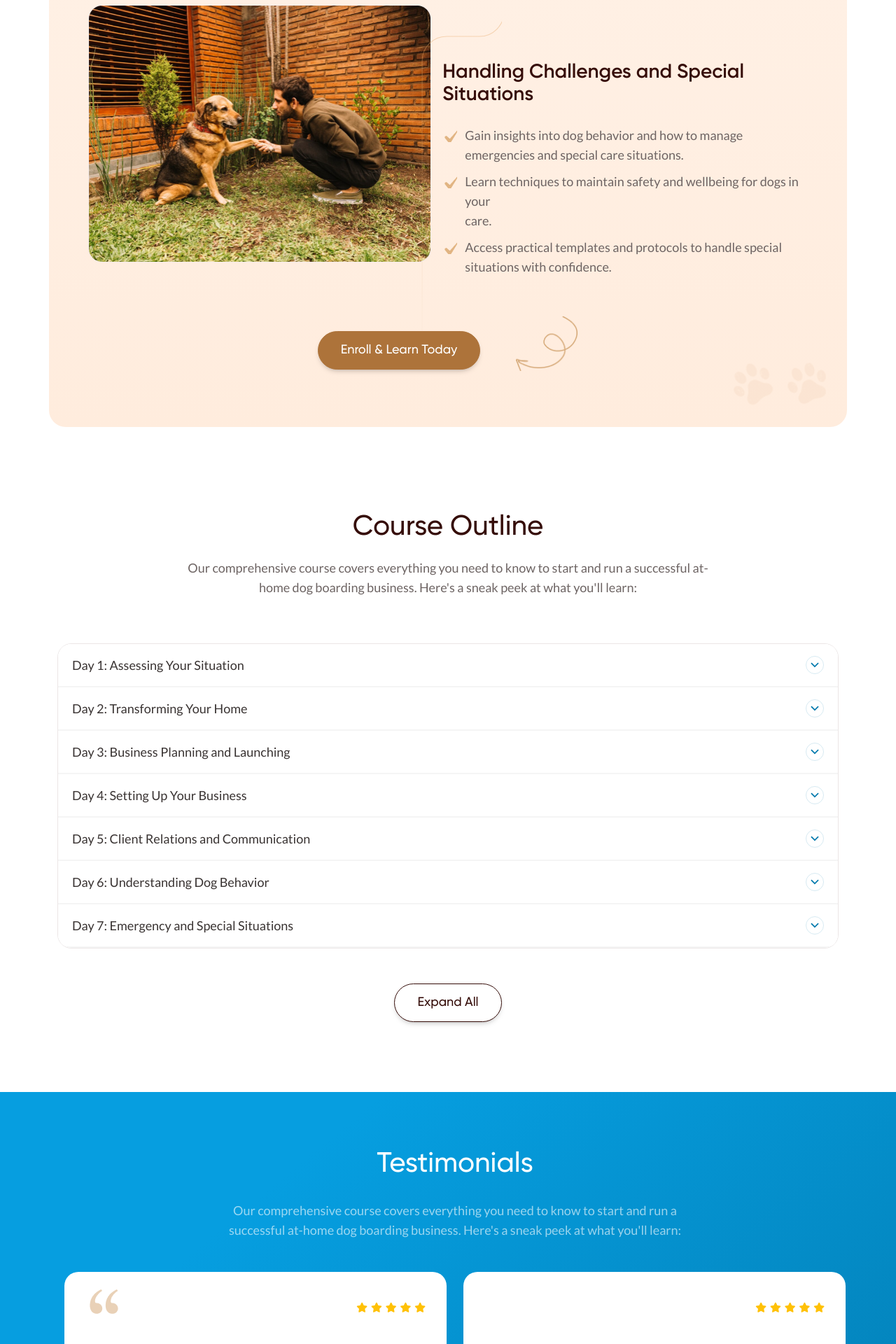
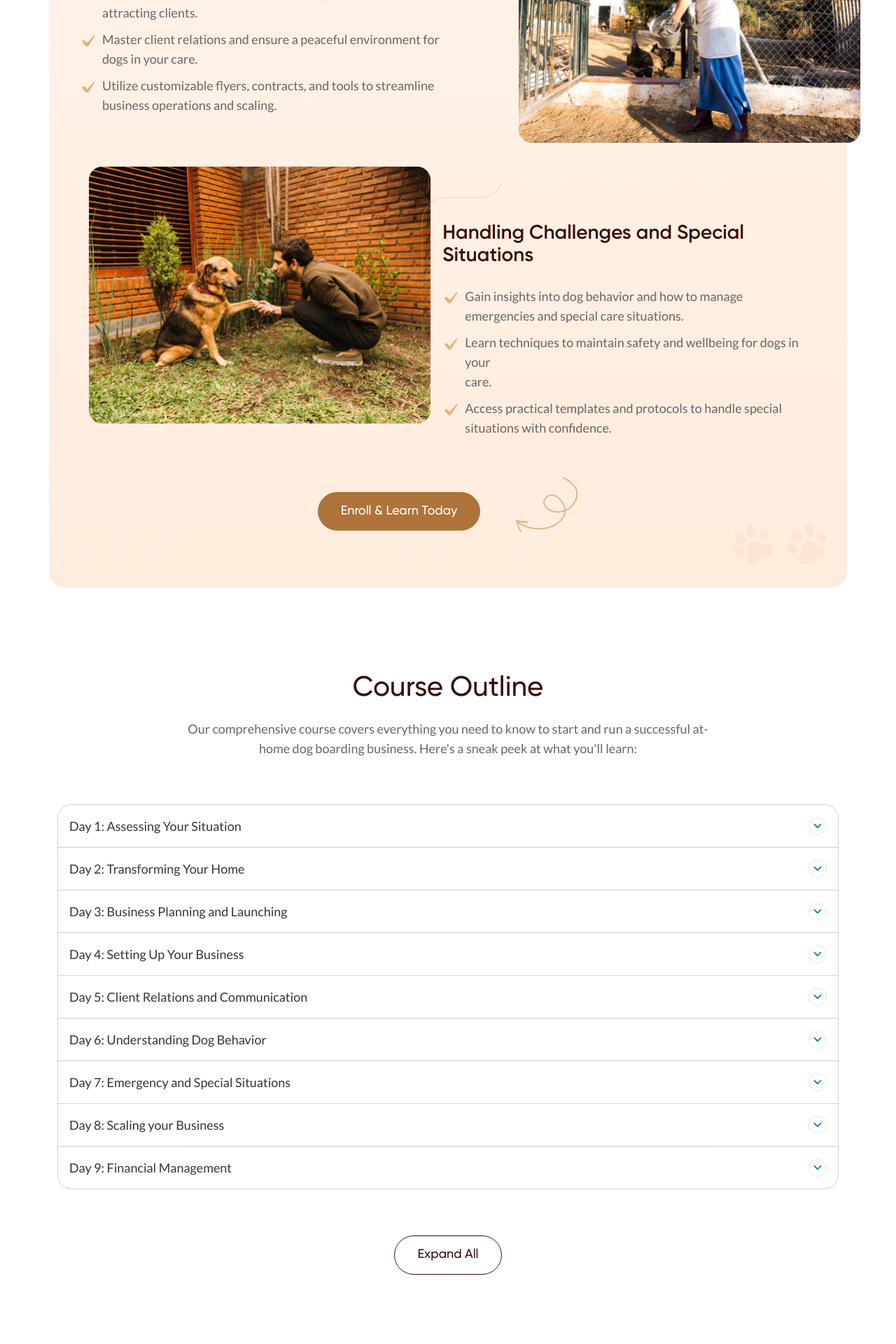
Before and after one commit to cskevint/hafh-web, a PHP site: page /online-course/index.html in a window 1280 px wide. Shown: the part 2760-4680 px from the top of the page at 70% size. Run offline with PHP 8.4, Linux system fonts and the light colour scheme.

Commit message:
first pass fixes

```diff
--- a/online-course/css/style.css
+++ b/online-course/css/style.css
@@ -59,20 +59,10 @@
     height: 100%;
 }
 
-.container {
-    width: 1280px;
-}
-
 .container-fluid.banner-section {
     background: linear-gradient(154.16deg, #FFFBF9 16.31%, #FFE6D2 89.83%);
     padding-top: 30px;
     padding-bottom: 50px;
-}
-
-.header-section {
-    display: flex;
-    justify-content: space-between;
-    align-items: center;
 }
 
 .flowerimage img {
@@ -405,11 +395,11 @@
     right: 39px;
     top: 0;
 }*/
-.col-md-7.second {
+.second {
     position: relative;
 }
 
-.col-md-7.second:before {
+.second:before {
     position: absolute;
     content: '';
     width: 50px;
@@ -563,6 +553,34 @@
 }
 
 
+#courseOutline .card {
+    border-radius: 0;
+    border-bottom: 0;
+}
+
+#courseOutline .card .card-header {
+    border-bottom-width: 0;
+}
+
+#courseOutline .card .card-header:has(.accordion-button:not(.collapsed)) {
+    background-color: rgba(238, 250, 255, 0.5) !important;
+    border-bottom-width: 1px;
+}
+
+#courseOutline .card:first-child, #courseOutline .card:first-child .card-header {
+    border-top-left-radius: 20px;
+    border-top-right-radius: 20px;
+}
+
+#courseOutline .card:last-child, #courseOutline .card:last-child .card-header {
+    border-bottom-left-radius: 20px;
+    border-bottom-right-radius: 20px;
+}
+
+#courseOutline .card:last-child .card-header {
+    border-bottom-width: 1px;
+}
+
 button.accordion-button {
     font-family: "Lato", serif;
     font-size: 18px;
@@ -572,17 +590,6 @@
     text-underline-position: from-font;
     text-decoration-skip-ink: none;
     color: #393332 !important;
-    !i;
-    !;
-    background: #fff !important;
-    !i;
-    !;
-}
-
-div#accordionFlushExample {
-    border: 1px solid #EBE6E6;
-    border-radius: 20px;
-    overflow: hidden;
 }
 
 .accordion-body {
@@ -611,11 +618,6 @@
     color: #6D6463;
     padding-bottom: 15px;
     border-bottom: 1px solid #DFE5E8;
-}
-
-.accordion-button.collapsed {
-    background-color: #f8f9fa;
-    /* Background color when collapsed */
 }
 
 .accordion-button:focus {
@@ -666,6 +668,14 @@
 ul.list-unstyled.d-flex.justify-content-right.text-warning.mb-0 {
     justify-content: right;
     margin-top: 8px;
+}
+
+.accordion-option .toggle-accordion:before {
+    content: "Expand All";
+}
+
+.accordion-option .toggle-accordion.active:before {
+    content: "Collapse All";
 }
 
 section.testimonial-section {
@@ -1023,18 +1033,6 @@
     margin-bottom: 20px;
 }
 
-.show-all .course-btn.btns {
-    display: none;
-}
-
-.hide-acc {
-    display: none;
-}
-
-.show-all .hide-acc {
-    display: block;
-}
-
 @media (min-width:767px) {
     p.testimonial-desc {
         margin: 0 auto 16px;
--- a/online-course/index.html
+++ b/online-course/index.html
@@ -4,20 +4,10 @@
 <head>
   <meta charset="utf-8">
   <meta name="viewport" content="width=device-width, initial-scale=1">
-  <!-- MDB CSS -->
-  <link href="https://cdn.jsdelivr.net/npm/mdb-ui-kit/css/mdb.min.css" rel="stylesheet">
 
-  <!-- Bootstrap CSS (if you're using Bootstrap, make sure it's there as well) -->
-  <!-- <link href="https://cdn.jsdelivr.net/npm/bootstrap/dist/css/bootstrap.min.css" rel="stylesheet"> -->
+  <link href="https://www.houndawayfromhome.com/styles/sass/dist/hafh-bootstrap.css" rel="stylesheet">
+  <script src="https://cdn.jsdelivr.net/npm/bootstrap@5.3.3/dist/js/bootstrap.bundle.min.js"></script>
 
-  <!-- MDB JS -->
-  <script type="text/javascript" src="https://cdn.jsdelivr.net/npm/mdb-ui-kit/js/mdb.min.js"></script>
-
-  <!-- Bootstrap JS (needed for carousel to function properly) -->
-  <!-- <script type="text/javascript" src="https://cdn.jsdelivr.net/npm/bootstrap/dist/js/bootstrap.bundle.min.js"></script> -->
-
-  <link href="https://cdn.jsdelivr.net/npm/bootstrap@5.3.3/dist/css/bootstrap.min.css" rel="stylesheet">
-  <script src="https://cdn.jsdelivr.net/npm/bootstrap@5.3.3/dist/js/bootstrap.bundle.min.js"></script>
   <script src="js/custom.js"></script>
   <link rel="stylesheet" href="css/style.css">
 
@@ -31,9 +21,65 @@
 
 <body>
 
+  <div class="container my-5">
+    <h2>HAFH Bootstrap Theme Colors</h2>
+    <div class="row">
+      <div class="col">
+        <div class="p-1 bg-primary text-white">.bg-primary</div>
+      </div>
+      <div class="col">
+        <div class="p-1 bg-secondary text-white">.bg-secondary</div>
+      </div>
+      <div class="col">
+        <div class="p-1 bg-success text-white">.bg-success</div>
+      </div>
+      <div class="col">
+        <div class="p-1 bg-danger text-white">.bg-danger</div>
+      </div>
+      <div class="col">
+        <div class="p-1 bg-warning text-dark">.bg-warning</div>
+      </div>
+      <div class="col">
+        <div class="p-1 bg-info text-white">.bg-info</div>
+      </div>
+      <div class="col">
+        <div class="p-1 bg-light text-dark">.bg-light</div>
+      </div>
+      <div class="col">
+        <div class="p-1 bg-dark text-white">.bg-dark</div>
+      </div>
+    </div>
+    <div class="row">
+      <div class="col">
+        <div class="p-1 text-primary">.text-primary</div>
+      </div>
+      <div class="col">
+        <div class="p-1 text-secondary">.text-secondary</div>
+      </div>
+      <div class="col">
+        <div class="p-1 text-success">.text-success</div>
+      </div>
+      <div class="col">
+        <div class="p-1 text-danger">.text-danger</div>
+      </div>
+      <div class="col">
+        <div class="p-1 text-warning">.text-warning</div>
+      </div>
+      <div class="col">
+        <div class="p-1 text-info">.text-info</div>
+      </div>
+      <div class="col">
+        <div class="p-1 text-light bg-dark">.text-light</div>
+      </div>
+      <div class="col">
+        <div class="p-1 text-dark">.text-dark</div>
+      </div>
+    </div>
+  </div>
+
   <div class="container-fluid banner-section">
     <div class="container">
-      <div class="header-section">
+      <div class="d-flex justify-content-between align-items-center">
         <div class="logo">
           <img src="images/headerlogo.png">
         </div>
@@ -53,7 +99,7 @@
           <div class="col-md-6">
             <div class="banner-left-section">
 
-              <h5 class="title">Turn your love for dogs into a <span style="color: #D3A572;">profitable</span>, flexible
+              <h5 class="title">Turn your love for dogs into a <span class="text-success">profitable</span>, flexible
                 career!</h5>
               <div class="btn-content-desc">
                 <button type="button" class="btn">Enroll Now</button>
@@ -116,10 +162,10 @@
           <div class="pre-launch-content">
             <h2>Pre-launch Sale!</h2>
             <p>Includes</p>
-            <h3>75% Off<span> Lifetime Access</span>
-              <h3>Early Access<span> to the Course</span>
-                <h3>Free DogBoarders<span> Community Access</span>
-                  <h3>Daily Answers<span> to Your Questions</span>
+            <h3>75% Off<span> Lifetime Access</span></h3>
+            <h3>Early Access<span> to the Course</span></h3>
+            <h3>Free DogBoarders<span> Community Access</span></h3>
+            <h3>Daily Answers<span> to Your Questions</span></h3>
           </div>
         </div>
         <div class="col-md-4">
@@ -222,25 +268,24 @@
         <button type="button" class="btn">Enroll & Learn Today</button><img class="arrow-vector course"
           src="images/vectorleft.png">
       </div>
-
+    </div>
   </section>
 
-
-  <section class="course-outline">
+  <section  class="course-outline container-fluid">
     <div class="container">
       <h2 class="-outline-course-heading">Course Outline</h2>
       <p class="outline-course-desc">Our comprehensive course covers everything you need to know to start
         and run a successful at-<br>home dog boarding business. Here's a sneak peek at what you'll learn:</p>
-      <div class="accordion accordion-flush" id="accordionFlushExample">
-        <div class="accordion-item">
-          <h2 class="accordion-header">
-            <button class="accordion-button collapsed" type="button" data-bs-toggle="collapse"
-              data-bs-target="#flush-collapseOne" aria-expanded="false" aria-controls="flush-collapseOne">
+      <div id="courseOutline">
+        <div class="card">
+          <div class="card-header p-3 bg-white" role="tab" id="day1">
+            <button class="accordion-button collapsed" role="button" data-bs-toggle="collapse"
+              data-parent="#courseOutline" href="#day1-button" aria-expanded="false" aria-controls="day1-button">
               Day 1: Assessing Your Situation
             </button>
-          </h2>
-          <div id="flush-collapseOne" class="accordion-collapse collapse" data-bs-parent="#accordionFlushExample">
-            <div class="accordion-body">
+          </div>
+          <div class="card-body collapse p-0" id="day1-button" role="tabpanel" aria-labelledby="day1">
+            <div class="accordion-body p-3">
               <h4>Lesson 1 - Introduction</h4>
               <p>Welcome to the course! This session will set the foundation for starting your dog-sitting business.
                 Learn what to expect and how to build confidence in your ability to succeed.</p>
@@ -259,15 +304,15 @@
             </div>
           </div>
         </div>
-        <div class="accordion-item">
-          <h2 class="accordion-header">
-            <button class="accordion-button collapsed" type="button" data-bs-toggle="collapse"
-              data-bs-target="#flush-collapseTwo" aria-expanded="false" aria-controls="flush-collapseTwo">
+        <div class="card">
+          <div class="card-header p-3 bg-white" role="tab" id="day2">
+            <button class="accordion-button collapsed" role="button" data-bs-toggle="collapse"
+              data-parent="#courseOutline" href="#day2-button" aria-expanded="false" aria-controls="day2-button">
               Day 2: Transforming Your Home
             </button>
-          </h2>
-          <div id="flush-collapseTwo" class="accordion-collapse collapse" data-bs-parent="#accordionFlushExample">
-            <div class="accordion-body">
+          </div>
+          <div class="card-body collapse p-0" id="day2-button" role="tabpanel" aria-labelledby="day2">
+            <div class="accordion-body p-3">
               <h4>Lesson 1 - Introduction</h4>
               <p>Discover how to prepare your home to create a safe, functional, and inviting environment for dogs and
                 their owners.</p>
@@ -298,15 +343,15 @@
             </div>
           </div>
         </div>
-        <div class="accordion-item">
-          <h2 class="accordion-header">
-            <button class="accordion-button collapsed" type="button" data-bs-toggle="collapse"
-              data-bs-target="#flush-collapseThree" aria-expanded="false" aria-controls="flush-collapseThree">
+        <div class="card">
+          <div class="card-header p-3 bg-white" role="tab" id="day3">
+            <button class="accordion-button collapsed" role="button" data-bs-toggle="collapse"
+              data-parent="#courseOutline" href="#day3-button" aria-expanded="false" aria-controls="day3-button">
               Day 3: Business Planning and Launching
             </button>
-          </h2>
-          <div id="flush-collapseThree" class="accordion-collapse collapse" data-bs-parent="#accordionFlushExample">
-            <div class="accordion-body">
+          </div>
+          <div class="card-body collapse p-0" id="day3-button" role="tabpanel" aria-labelledby="day3">
+            <div class="accordion-body p-3">
               <h4>Lesson 1 - Creating your Business Plan</h4>
               <p>Discover how to prepare your home to create a safe, functional, and inviting environment for dogs and
                 their owners.</p>
@@ -328,16 +373,15 @@
             </div>
           </div>
         </div>
-
-        <div class="accordion-item">
-          <h2 class="accordion-header">
-            <button class="accordion-button collapsed" type="button" data-bs-toggle="collapse"
-              data-bs-target="#flush-collapseFourth" aria-expanded="false" aria-controls="flush-collapseThree">
+        <div class="card">
+          <div class="card-header p-3 bg-white" role="tab" id="day4">
+            <button class="accordion-button collapsed" role="button" data-bs-toggle="collapse"
+              data-parent="#courseOutline" href="#day4-button" aria-expanded="false" aria-controls="day4-button">
               Day 4: Setting Up Your Business
             </button>
-          </h2>
-          <div id="flush-collapseFourth" class="accordion-collapse collapse" data-bs-parent="#accordionFlushExample">
-            <div class="accordion-body">
+          </div>
+          <div class="card-body collapse p-0" id="day4-button" role="tabpanel" aria-labelledby="day4">
+            <div class="accordion-body p-3">
               <h4>Lesson 1 - Introduction</h4>
               <p>Learn the essential legal, financial, and operational steps to establish a successful home-based
                 dog-sitting business, ensuring compliance, proper tax management, and a solid foundation for long-term
@@ -360,16 +404,15 @@
             </div>
           </div>
         </div>
-
-        <div class="accordion-item">
-          <h2 class="accordion-header">
-            <button class="accordion-button collapsed" type="button" data-bs-toggle="collapse"
-              data-bs-target="#flush-collapseFive" aria-expanded="false" aria-controls="flush-collapseThree">
+        <div class="card">
+          <div class="card-header p-3 bg-white" role="tab" id="day5">
+            <button class="accordion-button collapsed" role="button" data-bs-toggle="collapse"
+              data-parent="#courseOutline" href="#day5-button" aria-expanded="false" aria-controls="day5-button">
               Day 5: Client Relations and Communication
             </button>
-          </h2>
-          <div id="flush-collapseFive" class="accordion-collapse collapse" data-bs-parent="#accordionFlushExample">
-            <div class="accordion-body">
+          </div>
+          <div class="card-body collapse p-0" id="day5-button" role="tabpanel" aria-labelledby="day5">
+            <div class="accordion-body p-3">
               <h4>Lesson 1 - Introduction</h4>
               <p>Learn how to streamline client onboarding, establish professional communication, leverage social media
                 for engagement, and build strong, loyal client relationships through personalized care and consistent,
@@ -389,16 +432,15 @@
             </div>
           </div>
         </div>
-
-        <div class="accordion-item">
-          <h2 class="accordion-header">
-            <button class="accordion-button collapsed" type="button" data-bs-toggle="collapse"
-              data-bs-target="#flush-collapseSix" aria-expanded="false" aria-controls="flush-collapseThree">
+        <div class="card">
+          <div class="card-header p-3 bg-white" role="tab" id="day6">
+            <button class="accordion-button collapsed" role="button" data-bs-toggle="collapse"
+              data-parent="#courseOutline" href="#day6-button" aria-expanded="false" aria-controls="day6-button">
               Day 6: Understanding Dog Behavior
             </button>
-          </h2>
-          <div id="flush-collapseSix" class="accordion-collapse collapse" data-bs-parent="#accordionFlushExample">
-            <div class="accordion-body">
+          </div>
+          <div class="card-body collapse p-0" id="day6-button" role="tabpanel" aria-labelledby="day6">
+            <div class="accordion-body p-3">
 
               <h4>Lesson 1 - Introduction</h4>
               <p>Learn to assess temperament, manage group dynamics, use positive reinforcement, decode communication,
@@ -422,16 +464,15 @@
             </div>
           </div>
         </div>
-
-        <div class="accordion-item">
-          <h2 class="accordion-header">
-            <button class="accordion-button collapsed" type="button" data-bs-toggle="collapse"
-              data-bs-target="#flush-collapseSeven" aria-expanded="false" aria-controls="flush-collapseThree">
+        <div class="card">
+          <div class="card-header p-3 bg-white" role="tab" id="day7">
+            <button class="accordion-button collapsed" role="button" data-bs-toggle="collapse"
+              data-parent="#courseOutline" href="#day7-button" aria-expanded="false" aria-controls="day7-button">
               Day 7: Emergency and Special Situations
             </button>
-          </h2>
-          <div id="flush-collapseSeven" class="accordion-collapse collapse" data-bs-parent="#accordionFlushExample">
-            <div class="accordion-body">
+          </div>
+          <div class="card-body collapse p-0" id="day7-button" role="tabpanel" aria-labelledby="day7">
+            <div class="accordion-body p-3">
 
               <h4>Lesson 1 - Introduction</h4>
               <p>Learn to manage dog behavior issues, handle emergencies like lost pets and medical crises, prepare for
@@ -455,16 +496,15 @@
             </div>
           </div>
         </div>
-
-        <div class="accordion-item hide-acc">
-          <h2 class="accordion-header">
-            <button class="accordion-button collapsed" type="button" data-bs-toggle="collapse"
-              data-bs-target="#flush-collapseEight" aria-expanded="false" aria-controls="flush-collapseThree">
+        <div class="card">
+          <div class="card-header p-3 bg-white" role="tab" id="day8">
+            <button class="accordion-button collapsed" role="button" data-bs-toggle="collapse"
+              data-parent="#courseOutline" href="#day8-button" aria-expanded="false" aria-controls="day8-button">
               Day 8: Scaling your Business
             </button>
-          </h2>
-          <div id="flush-collapseEight" class="accordion-collapse collapse" data-bs-parent="#accordionFlushExample">
-            <div class="accordion-body">
+          </div>
+          <div class="card-body collapse p-0" id="day8-button" role="tabpanel" aria-labelledby="day8">
+            <div class="accordion-body p-3">
 
               <h4>Lesson 1 - Introduction</h4>
               <p>Learn to expand your business by adding new services, creating value-added packages, offering
@@ -486,16 +526,15 @@
             </div>
           </div>
         </div>
-
-        <div class="accordion-item hide-acc">
-          <h2 class="accordion-header">
-            <button class="accordion-button collapsed" type="button" data-bs-toggle="collapse"
-              data-bs-target="#flush-collapseNine" aria-expanded="false" aria-controls="flush-collapseThree">
+        <div class="card">
+          <div class="card-header p-3 bg-white" role="tab" id="day9">
+            <button class="accordion-button collapsed" role="button" data-bs-toggle="collapse"
+              data-parent="#courseOutline" href="#day9-button" aria-expanded="false" aria-controls="day9-button">
               Day 9: Financial Management
             </button>
-          </h2>
-          <div id="flush-collapseNine" class="accordion-collapse collapse" data-bs-parent="#accordionFlushExample">
-            <div class="accordion-body">
+          </div>
+          <div class="card-body collapse p-0" id="day9-button" role="tabpanel" aria-labelledby="day9">
+            <div class="accordion-body p-3">
 
               <h4>Lesson 1 - Introduction</h4>
               <p>Learn to streamline finances with effective tools for tracking income, expenses, and client records,
@@ -517,12 +556,30 @@
             </div>
           </div>
         </div>
-
       </div>
-
-      <div class="course-btn btns ">
-        <button type="button" class="btn expand">Expand All</button>
+      <div class="accordion-option p-3 text-center">
+        <div class="course-btn btns ">
+          <button type="button" class="btn expand toggle-accordion" accordion-id="#courseOutline"></button>
+        </div>
       </div>
+      <script>
+        document.addEventListener("DOMContentLoaded", function () {
+          document.querySelector(".toggle-accordion").addEventListener("click", function (event) {
+            var accordionId = event.target.getAttribute("accordion-id");
+            var accordionElem = document.querySelector(accordionId);
+            accordionElem.querySelectorAll(".collapse").forEach(function (collapseElem) {
+              if (event.target.classList.contains("active")) {
+                collapseElem.classList.remove("show");
+                collapseElem.parentElement.querySelector(".link-primary").setAttribute("aria-expanded", "false");
+              } else {
+                collapseElem.classList.add("show");
+                collapseElem.parentElement.querySelector(".link-primary").setAttribute("aria-expanded", "true");
+              }
+            });
+            event.target.classList.toggle("active");
+          });
+        });
+      </script>
     </div>
   </section>
 
@@ -900,15 +957,6 @@
     </div>
   </section>
 
-  <script src="https://ajax.googleapis.com/ajax/libs/jquery/3.7.1/jquery.min.js"></script>
-
-  <script>
-    $(document).ready(function () {
-      $(".expand").click(function () {
-        $(".course-outline").addClass("show-all");
-      });
-    });
-  </script>
 </body>
 
 </html>
```
